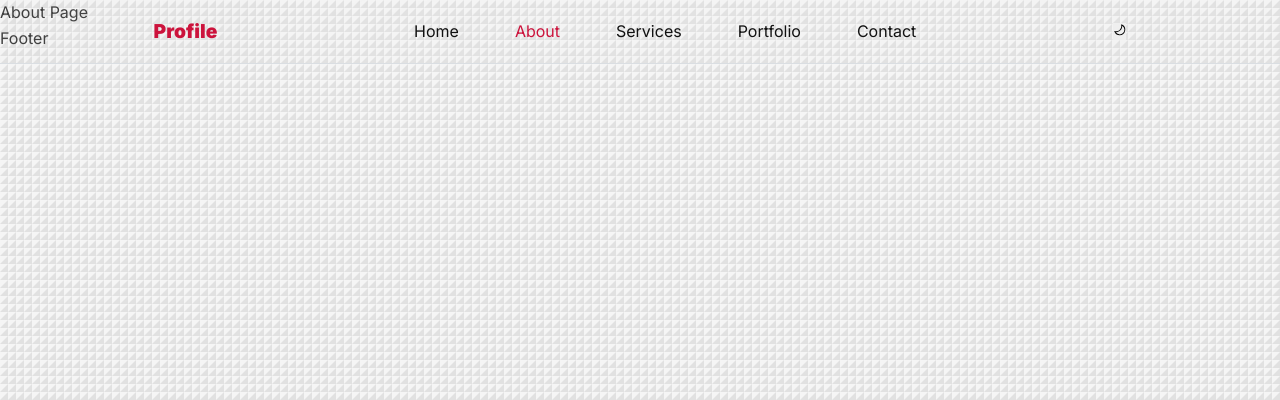
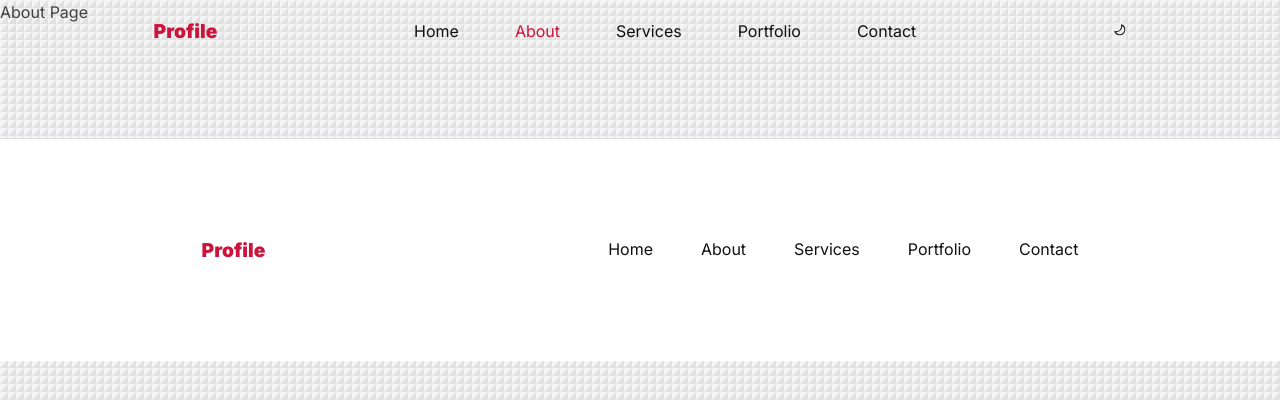
Before and after one commit to ronlataza/e-porfolio, a Next.js app: page /about in a window 1280 px wide. Shown: the top 400 px of the page. Built offline with nearby package versions, Linux system fonts and the light colour scheme.

Commit message:
adding design

```diff
--- a/app/components/footer/Footer.jsx
+++ b/app/components/footer/Footer.jsx
@@ -1,8 +1,35 @@
+"use client"
+
 import React from 'react'
 import styles from './footer.module.css'
+import Link from 'next/link'
+import { usePathname } from 'next/navigation'
+
+const data = [
+  {id: 1, link: '/', caption: 'Home'},
+  {id: 2, link: '/about', caption: 'About'},
+  {id: 3, link: '/services', caption: 'Services'},
+  {id: 4, link: '/portfolio', caption: 'Portfolio'},
+  {id: 5, link: '/contact', caption: 'Contact'},
+]
+
+
 const Footer = () => {
+  const pathname = usePathname;
   return (
-    <div>Footer</div>
+    <footer className={styles.footer}>
+      <div className={`container ${ styles.footerContainer}`}>
+        <Link href="/" className={styles.footerLogo} >Profile</Link>
+       <ul className={styles.footerNavItems}>
+          {
+            data.map(({id, link, caption})=> <li key={id}>
+              <Link href ={link} className={ pathname === link ? "active" : "" }>{caption}</Link>
+            </li>)
+          }
+
+        </ul>
+      </div>
+    </footer>
   )
 }
 
--- a/app/components/footer/footer.module.css
+++ b/app/components/footer/footer.module.css
@@ -0,0 +1,33 @@
+.footer{
+    background: var(--color-gray-0);
+    backdrop-filter: blur (10px);
+    border-top: 1px solid var(--color-gray-200);
+    margin-top: 7rem;
+    position: relative;
+}
+.footerContainer{
+    display: flex;
+    align-items: center;
+    justify-content: space-between;
+    padding: 6rem 3rem;
+}
+.footerLogo{
+    font-size: 1.2rem;
+    font-weight: 900;
+    color: var(--color-primary);
+}
+.footerNavItems{
+    display: flex;
+    gap: 3rem;
+    align-items: center;
+}
+
+@media screen and  (max-width: 600px){
+    .footerContainer{
+        flex-direction: column;
+    }
+    .footerNavItems{
+        flex-direction: column;
+        margin-top: 3rem;
+    }
+}
```
